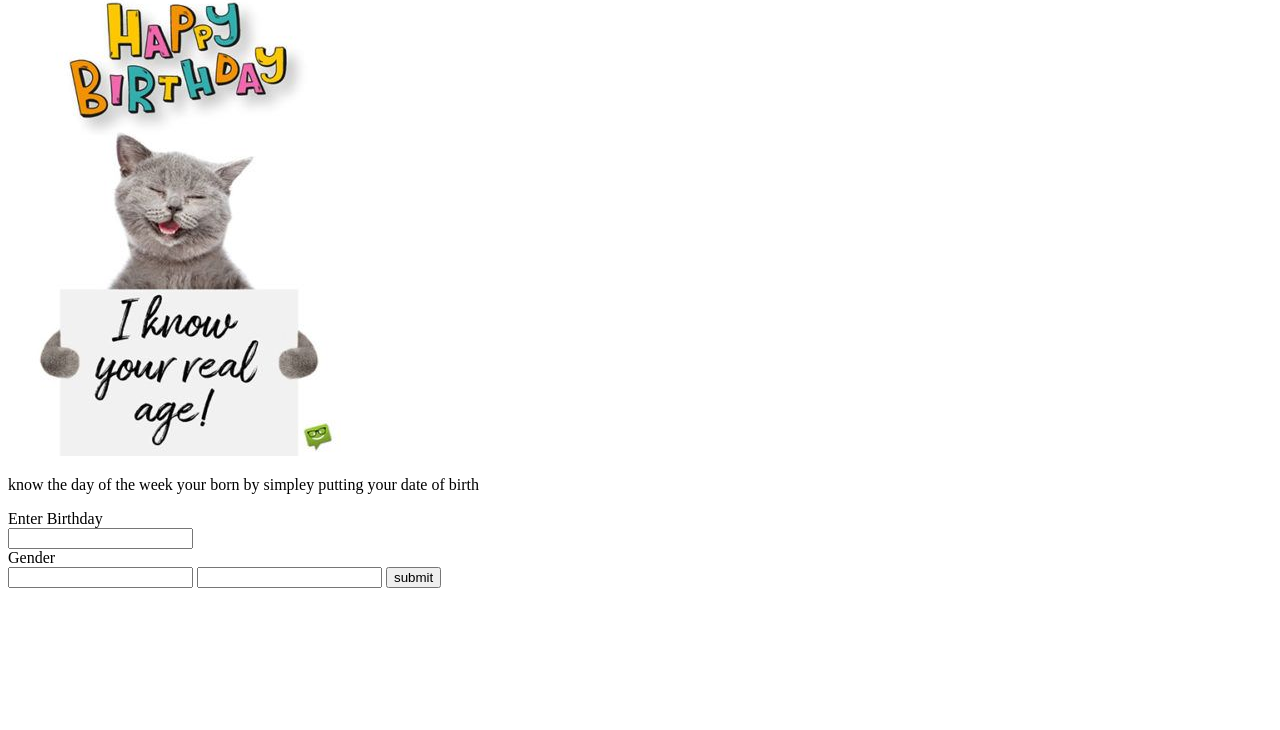
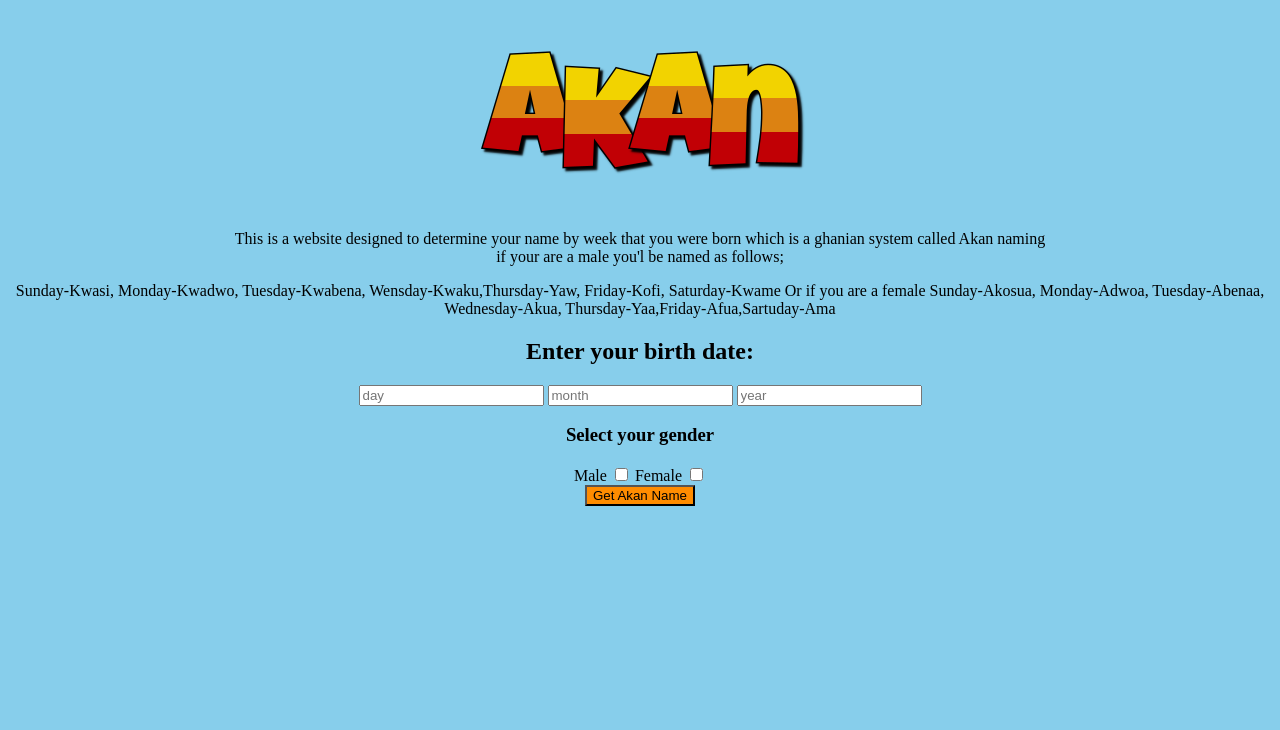
Before and after one commit to patrickndiki/Java-Script, a plain HTML site: page index.html in a window 1280 px wide. Shown: the part 70-800 px from the top of the page. Drawn offline with Linux system fonts and the light colour scheme.

Commit message:
add initial html webpage layout

```diff
--- a/CSS/style.css
+++ b/CSS/style.css
@@ -0,0 +1,8 @@
+body{
+  background-color: skyblue;
+  text-align: center;
+
+}
+button{
+  background-color: darkorange;
+}
--- a/index.html
+++ b/index.html
@@ -5,26 +5,45 @@
   <meta http-equiv="X-UA-Compatible" content="IE=edge">
   <meta name="viewport" content="width=device-width, initial-scale=1.0">
   <title>Document</title>
-</head>
-<body>
+    <link rel="stylesheet" href="CSS/style.css">
 
-  <!-- parent container -->
-  <div>
-    <!-- child container -->
-    <div>KNOW IT ALL!</div>
-    <img src="images/birthday.jpg" alt="img">
-    <p>know the day of the week your born by simpley putting your date of birth</p>
+  </head>
+<body> <script src="js/script.js"></script>
+    <div class="Formelements"
+      <div class="description">
+       <h1 class="display-4 text-primary">THE AKAN NAMING</h1>
+  <img src="images/akan.png" alt="img">
+<p>This is a website designed to determine your name by week that you were born
+            which is a ghanian system called Akan naming<br>
+            if your are a male you'l be named as follows; </p>
+          <p1>Sunday-Kwasi, Monday-Kwadwo, Tuesday-Kwabena, Wensday-Kwaku,Thursday-Yaw, Friday-Kofi, Saturday-Kwame</p1>
+          <p2>Or if you are a female</p2>
+          <p3>Sunday-Akosua, Monday-Adwoa, Tuesday-Abenaa, Wednesday-Akua, Thursday-Yaa,Friday-Afua,Sartuday-Ama</p3>
+     </div>
+     <form>
+        <h2 class="text-primary">Enter your birth date:</h2>
+        <input type="text" id="day" class="form-control" placeholder="day">
+        <p4 id="dayerror"></p4>
 
-    <!-- form and button container -->
+        <input type="text" id="month" class="form-control" placeholder="month">
+        <p5 id="montherror"></p5>
 
-    <div>Enter Birthday</div>
-     <input type="number">
-     <div>Gender</div>
-     <input type="male">
-     <input type="female">
-     <di>
-       <button>submit</button>
-     </di>
+        <input type="text"  id="year" class="form-control" placeholder="year">
+        <P6 id="yearerror"></P6>
+        <h3 text-primary>Select your gender</h3>
+        <label for="male">Male</label>
+        <input type="checkbox" id="male" class="">
+        <label for="female">Female</label>
+        <input type="checkbox" id="female" class=""><br>
+        <p7 id="check-boxerror"></p7>
+
+      </div>  <button type="button" onclick="fn()" class="btn btn-block btn-block btn-outline-primary">Get Akan Name</button>
+     </form>
+
+
+
+
+
 
 
 
@@ -37,5 +56,6 @@
 
 
 
+
 </body>
 </html>
```
Also changed, not shown: images/akan.png (added), 2 other files.
